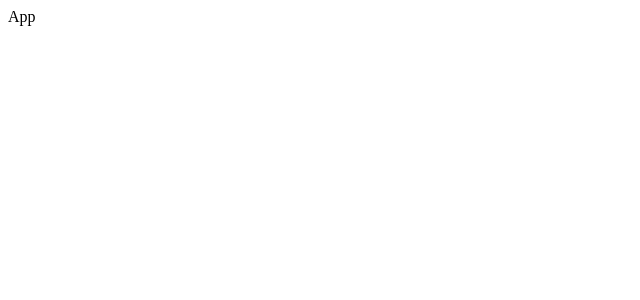
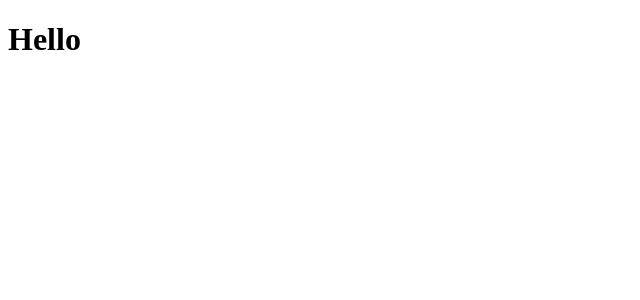
Before and after one commit to loryma/custom-react, a React app: page / in a window 1280 px wide. Shown: the top 300 px of the page, without its empty margins (0-640 px from the left). Built offline with nearby package versions, Linux system fonts and the light colour scheme.

Commit message:
add initial state

```diff
--- a/src/index.js
+++ b/src/index.js
@@ -1,8 +1,11 @@
 import React from 'react';
 import { render } from 'react-dom';
-import App from './App';
+
+const element = <h1>Hello</h1>
+
+const container = document.getElementById('root');
 
 render(
-  <App />,
-  document.getElementById('root')
+  element,
+  container,
 );
```
